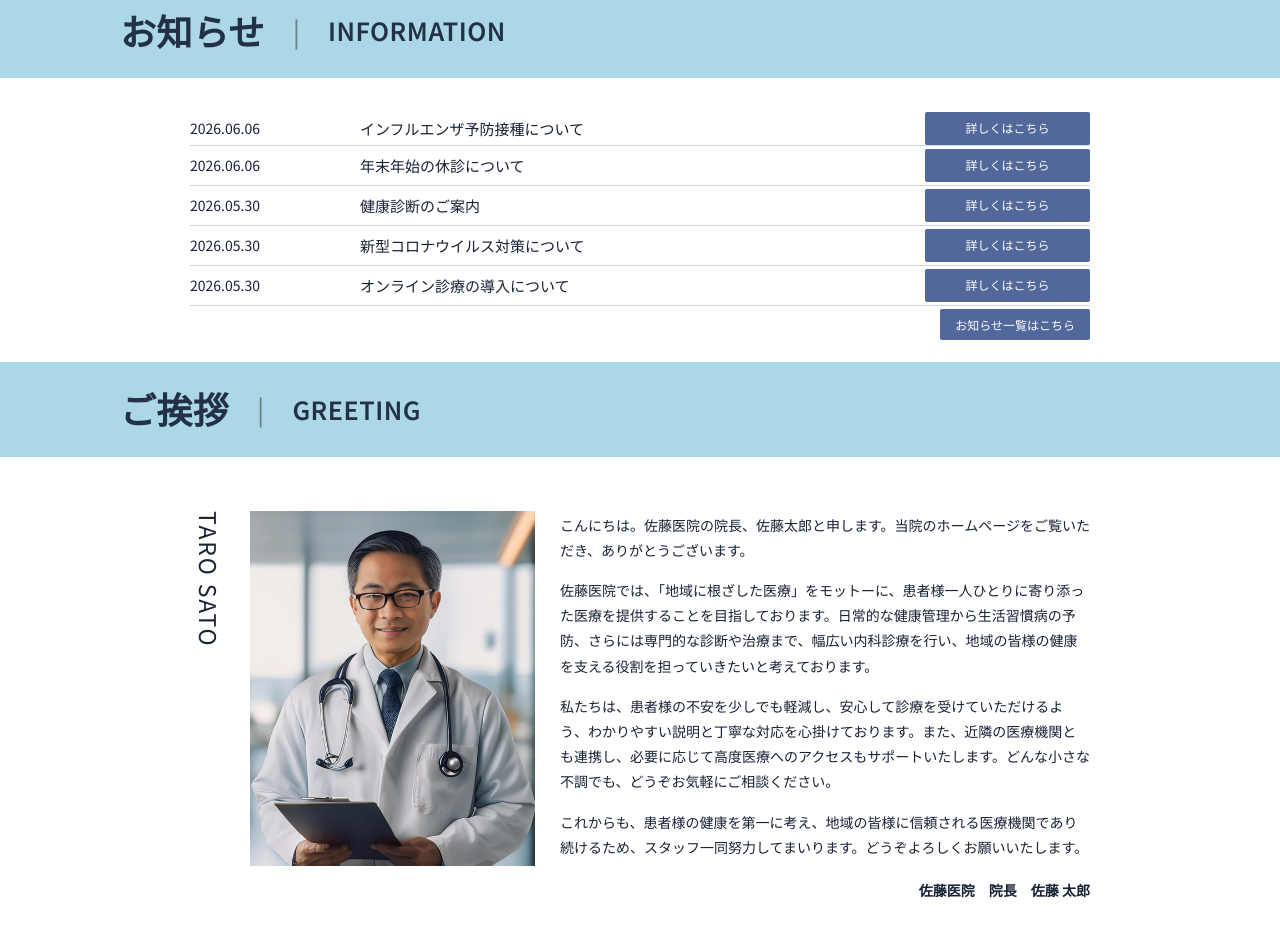
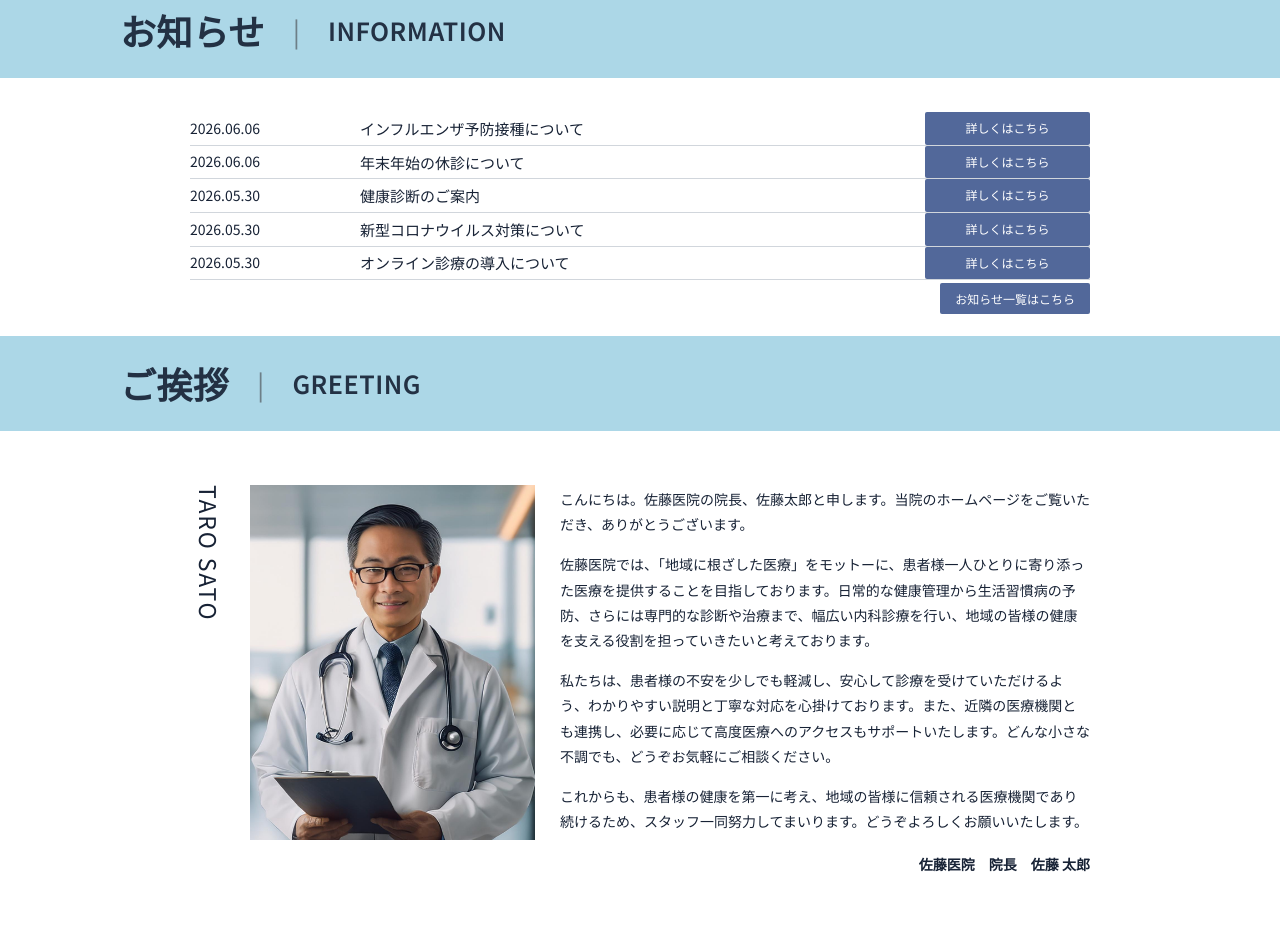
Before and after one commit to sayurimaeda/sato-clinic-sayuri-maeda, a plain HTML site: page index.html in a window 1280 px wide. Shown: the part 1002-1938 px from the top of the page. Drawn offline with Linux system fonts and the light colour scheme.

Commit message:
罫線と掲載文の余白修正

```diff
--- a/css/style.css
+++ b/css/style.css
@@ -14,8 +14,7 @@ img{display:block}
 .global-nav span{color:#7c8790}
 .schedule{background:#fff}.top-schedule{padding:46px 0 37px}.schedule-table{width:100%;border-collapse:collapse;font-size:15px;text-align:center;color:#172235}.schedule-table th,.schedule-table td{border:1px solid #182237;padding:7px 9px}.schedule-table th:first-child,.schedule-table td:first-child{text-align:left;width:260px}.legend{margin:8px 0 0;font-size:13px}.schedule-notes{margin:22px 0 0 auto;width:455px;font-size:12px;line-height:1.55}.schedule-notes p{margin:2px 0}
 .section-title{height:95px;margin:0;background:#acd7e7;display:flex;align-items:center;padding-left:120px;gap:28px;color:#233144}.section-title span{font-size:36px;font-weight:600;letter-spacing:.01em}.section-title i{font-style:normal;font-size:27px;font-weight:400;color:#6d7f88}.section-title em{font-style:normal;font-size:25px;font-weight:600;letter-spacing:.02em}
-.news{background:#fff}.news-list{padding:34px 0 26px}.news-row{display:grid;grid-template-columns:170px 1fr 165px;align-items:center;min-height:40px;font-size:15px;border-bottom:1px solid #d1d6dc}.news-row time{font-size:14px}.news-row p{margin:0}.news-row a,.news-more a,.medical-more a,.about-copy a{background:#52689a;color:#fff;font-size:12px;padding:7px 15px;text-align:center;border-radius:2px}.news-more{text-align:right;margin-top:5px}
-.news-row:first-child{min-height:0;padding-bottom:0}
+.news{background:#fff}.news-list{padding:34px 0 26px}.news-row{display:grid;grid-template-columns:170px 1fr 165px;align-items:center;min-height:0;padding-bottom:0;font-size:15px;border-bottom:1px solid #d1d6dc}.news-row time{font-size:14px}.news-row p{margin:0}.news-row a,.news-more a,.medical-more a,.about-copy a{background:#52689a;color:#fff;font-size:12px;padding:7px 15px;text-align:center;border-radius:2px}.news-more{text-align:right;margin-top:5px}
 .section-white{background:#fff}.greeting-grid{display:grid;grid-template-columns:330px 1fr;gap:40px;padding:54px 0 86px}.doctor-block{position:relative;width:330px;padding-left:60px}.doctor-photo{width:285px;height:355px;overflow:hidden}.doctor-photo img{width:100%;height:100%;object-fit:cover;object-position:82% 18%;transform:scale(1.2)}.vertical-name{position:absolute;left:0;top:0;writing-mode:vertical-rl;text-orientation:mixed;font-size:23px;letter-spacing:.08em}.greeting-copy{padding-top:2px;font-size:14px;line-height:1.8}.greeting-copy p{margin:0 0 15px}.greeting-copy .signature{text-align:right;font-weight:600;margin-top:18px}
 .medical-intro{padding:34px 0 18px;font-size:14px}.medical-list{padding-bottom:58px}.medical-row{display:grid;grid-template-columns:1fr 405px;gap:62px;align-items:center;min-height:318px}.medical-row img{width:405px;height:280px;object-fit:cover}.medical-text h3{font-size:30px;line-height:1.25;font-weight:500;margin:0 0 22px}.medical-text p{font-size:14px;line-height:1.65;margin:0}.medical-more{text-align:right;margin-top:10px}
 .about-copy{padding:65px 60px 58px;font-size:14px;line-height:1.75;text-align:center}.about-copy p{max-width:760px;margin:0 auto 18px;text-align:left}.about-copy a{display:inline-block;min-width:150px}
```
